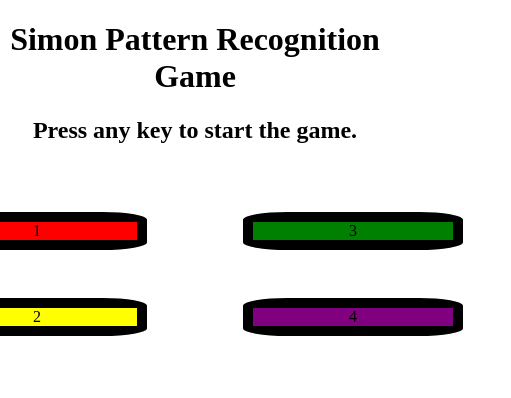
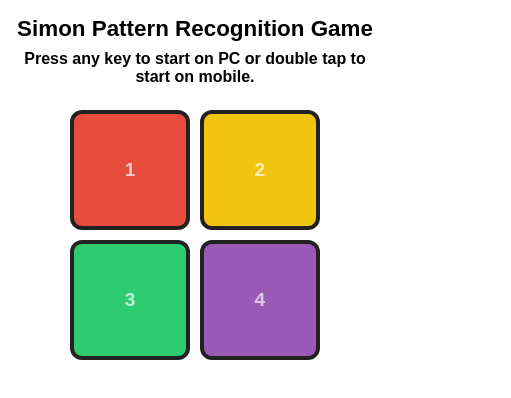
Before and after one commit to Rajansahuofficial/simonPatternRecognitionGame, a plain HTML site: page index.html in a window 390 px wide. Shown: the whole page, 511 px wide, since content can reach past the window. Drawn offline with Linux system fonts and the light colour scheme.

Commit message:
compatible with mobile and pc also

```diff
--- a/apps.js
+++ b/apps.js
@@ -14,9 +14,19 @@ const WIN_LEVEL = 10;
 
 let h2 = document.querySelector("h2");
 
+
 document.addEventListener("keypress", function () {
     if (started == false) {
         console.log("game is started");
+        started = true;
+        levelUp();
+    }
+});
+
+
+document.addEventListener("dblclick", function () {
+    if (started == false) {
+        console.log("game is started (mobile double tap)");
         started = true;
         levelUp();
     }
@@ -78,7 +88,7 @@ function checkAns(idx) {
             if (level >= WIN_LEVEL) {
 
                 winSound.play();
-                h2.innerHTML = ` You Win! You completed Level ${level}! <br> Press Any Key to Play Again`;
+                h2.innerHTML = `🎉 You Win! You completed Level ${level}! <br> Press Any Key or Double Tap to Play Again`;
                 reset();
             } else {
                 setTimeout(levelUp, 1000);
@@ -88,7 +98,7 @@ function checkAns(idx) {
 
         wrongSound.play();
 
-        h2.innerHTML = `Game Over! Your score was <b>${level}</b> <br> Press Any Key to Restart`;
+        h2.innerHTML = `Game Over! Your score was <b>${level}</b> <br> Press Any Key or Double Tap to Restart`;
         document.querySelector("body").style.backgroundColor = "red";
 
         setTimeout(function () {
--- a/index.html
+++ b/index.html
@@ -13,18 +13,17 @@
         Simon Pattern Recognition Game
     </h1>
     <h2>
-        Press any key to start the game.
+        Press any key to start on PC or double tap to start on mobile.
     </h2>
     <div class="btn-container">
         <div class="line-one">
-            <div class="btn red" type="button" id="red">1</div>
-            <div class="btn yellow" type="button" id="yellow">2</div>
+            <div class="btn red" id="red">1</div>
+            <div class="btn yellow" id="yellow">2</div>
         </div>
         <div class="line-two">
-          <div class="btn green" type="button" id="green">3</div>
-                <div class="btn purple" type="button" id="purple">4</div>
+            <div class="btn green" id="green">3</div>
+            <div class="btn purple" id="purple">4</div>
         </div>
-
     </div>
     <script src="apps.js"> </script>
 </body>
--- a/style.css
+++ b/style.css
@@ -1,46 +1,124 @@
-body
-{
-    text-align: center;
+* {
+    margin: 0;
+    padding: 0;
+    box-sizing: border-box;
 }
 
-.btn
-{
-    height: 200 px;
-    width: 200px;
-    border-radius: 20%;
-    border: 10px solid black;
-    margin: 3rem;
+body {
+    text-align: center;
+    font-family: Arial, sans-serif;
+    padding: 1rem;
+    min-height: 100vh;
 }
 
-.btn-container
-{
+h1 {
+    font-size: 2rem;
+    margin-bottom: 0.5rem;
+}
+
+h2 {
+    font-size: 1.3rem;
+    margin-bottom: 1.5rem;
+}
+
+.btn-container {
+    display: flex;
+    flex-direction: column;
+    align-items: center;
+    gap: 1rem;
+}
+
+.line-one,
+.line-two {
     display: flex;
     justify-content: center;
-
+    gap: 1rem;
 }
 
-.yellow
-{
-    background-color: yellow;
-}
-.red
-{
-    background-color: red;
+.btn {
+    width: 150px;
+    height: 150px;
+    border-radius: 15px;
+    border: 5px solid #222;
+    cursor: pointer;
+    font-size: 1.5rem;
+    font-weight: bold;
+    color: rgba(255, 255, 255, 0.7);
+    display: flex;
+    align-items: center;
+    justify-content: center;
+    user-select: none;
+    -webkit-tap-highlight-color: transparent;
+    transition: transform 0.1s;
 }
 
-.purple
-{
-    background-color: purple;
+.btn:active {
+    transform: scale(0.95);
 }
-.green
-{
-    background-color: green;
+
+.yellow {
+    background-color: #f1c40f;
 }
-.flash
-{
+
+.red {
+    background-color: #e74c3c;
+}
+
+.purple {
+    background-color: #9b59b6;
+}
+
+.green {
+    background-color: #2ecc71;
+}
+
+.flash {
     background-color: white;
 }
-.userflash
-{
-    background-color: green;
+
+.userFlash {
+    background-color: #95e4ab;
 }
+
+
+@media (max-width: 500px) {
+    h1 {
+        font-size: 1.4rem;
+    }
+
+    h2 {
+        font-size: 1rem;
+    }
+
+    .btn {
+        width: 120px;
+        height: 120px;
+        border-width: 4px;
+        border-radius: 12px;
+        font-size: 1.2rem;
+    }
+
+    .line-one,
+    .line-two {
+        gap: 0.6rem;
+    }
+
+    .btn-container {
+        gap: 0.6rem;
+    }
+}
+
+
+@media (min-width: 768px) {
+    .btn {
+        width: 200px;
+        height: 200px;
+        border-width: 6px;
+        font-size: 2rem;
+    }
+
+    .line-one,
+    .line-two {
+        gap: 1.5rem;
+    }
+}
```
